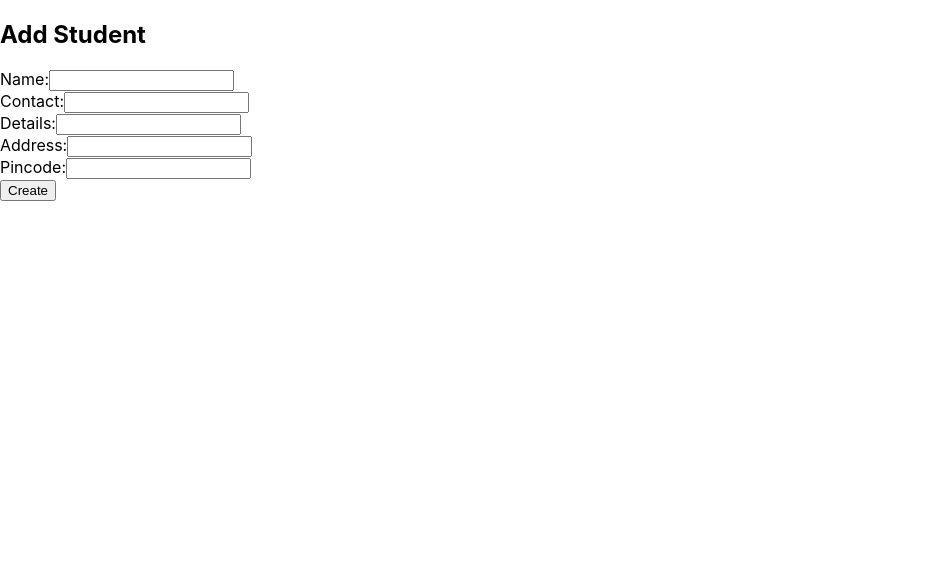
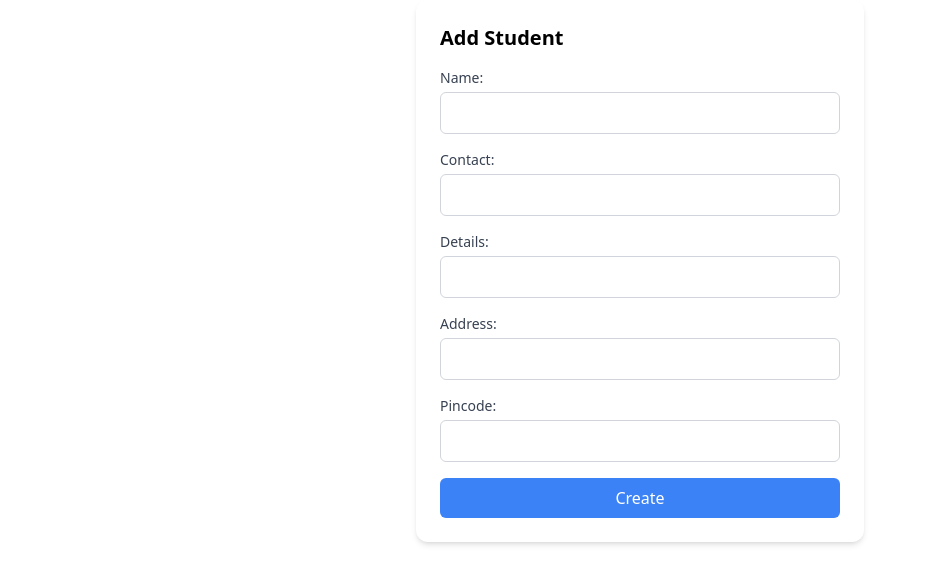
Before and after one commit to Jeet-Codes/student_frontend, a React (Create React App) app: page /students/new in a window 1280 px wide. Shown: the top 584 px of the page, without its empty margins (0-927 px from the left). Built offline with nearby package versions, Linux system fonts and the light colour scheme.

Commit message:
Login 1.0

```diff
--- a/package.json
+++ b/package.json
@@ -37,5 +37,8 @@
       "last 1 firefox version",
       "last 1 safari version"
     ]
+  },
+  "devDependencies": {
+    "tailwindcss": "^3.4.10"
   }
 }
--- a/src/Components/Login.js
+++ b/src/Components/Login.js
@@ -1,15 +1,28 @@
-import React, { useState } from 'react';
-import axios from 'axios';
+import React, { useState, useEffect } from 'react';
+import { createStudent, updateStudent, getStudentById } from '../Services/StudentService';
+import { useParams, useNavigate } from 'react-router-dom';
 
-const Login = () => {
-  const [credentials, setCredentials] = useState({
-    username: '',
-    password: ''
+const StudentForm = () => {
+  const [student, setStudent] = useState({
+    name: '',
+    contact: '',
+    details: '',
+    address: '',
+    pincode: ''
   });
+  const { id } = useParams(); // To determine if we're editing an existing student
+  const navigate = useNavigate(); // Updated hook for navigation
+
+  useEffect(() => {
+    if (id) {
+      // Fetch the existing student if the id is present (update scenario)
+      getStudentById(id).then((response) => setStudent(response.data));
+    }
+  }, [id]);
 
   const handleChange = (e) => {
-    setCredentials({
-      ...credentials,
+    setStudent({
+      ...student,
       [e.target.name]: e.target.value,
     });
   };
@@ -17,43 +30,98 @@ const Login = () => {
   const handleSubmit = async (e) => {
     e.preventDefault();
     try {
-      const response = await axios.post('http://localhost:8181/login', credentials);
-      console.log('Logged in successfully', response.data);
+      if (id) {
+        await updateStudent(id, student); // Update existing student
+      } else {
+        await createStudent(student); // Create new student
+      }
+      navigate('/students'); // Redirect to student list after save
     } catch (error) {
-      console.error('Error logging in', error);
+      console.error('Error saving student', error);
     }
   };
 
   return (
+<div className="p-6 max-w-md mx-auto bg-white rounded-xl shadow-md">
+  <h2 className="text-xl font-bold mb-4">
+    {id ? 'Edit Student' : 'Add Student'}
+  </h2>
+  <form onSubmit={handleSubmit} className="space-y-4">
     <div>
-      <h2>Login</h2>
-      <form onSubmit={handleSubmit}>
-        <label>
-          Username:
+      <label className="block text-sm font-medium text-gray-700 mb-1">
+        Name:
+      </label>
       <input
         type="text"
-            name="username"
-            value={credentials.username}
+        name="name"
+        value={student.name}
         onChange={handleChange}
         required
+        className="w-full border border-gray-300 rounded-md p-2 focus:outline-none focus:ring-2 focus:ring-blue-500"
       />
+    </div>
+    <div>
+      <label className="block text-sm font-medium text-gray-700 mb-1">
+        Contact:
       </label>
-        <br />
-        <label>
-          Password:
       <input
-            type="password"
-            name="password"
-            value={credentials.password}
+        type="text"
+        name="contact"
+        value={student.contact}
         onChange={handleChange}
         required
+        className="w-full border border-gray-300 rounded-md p-2 focus:outline-none focus:ring-2 focus:ring-blue-500"
       />
+    </div>
+    <div>
+      <label className="block text-sm font-medium text-gray-700 mb-1">
+        Details:
       </label>
-        <br />
-        <button type="submit">Login</button>
+      <input
+        type="text"
+        name="details"
+        value={student.details}
+        onChange={handleChange}
+        required
+        className="w-full border border-gray-300 rounded-md p-2 focus:outline-none focus:ring-2 focus:ring-blue-500"
+      />
+    </div>
+    <div>
+      <label className="block text-sm font-medium text-gray-700 mb-1">
+        Address:
+      </label>
+      <input
+        type="text"
+        name="address"
+        value={student.address}
+        onChange={handleChange}
+        required
+        className="w-full border border-gray-300 rounded-md p-2 focus:outline-none focus:ring-2 focus:ring-blue-500"
+      />
+    </div>
+    <div>
+      <label className="block text-sm font-medium text-gray-700 mb-1">
+        Pincode:
+      </label>
+      <input
+        type="text"
+        name="pincode"
+        value={student.pincode}
+        onChange={handleChange}
+        required
+        className="w-full border border-gray-300 rounded-md p-2 focus:outline-none focus:ring-2 focus:ring-blue-500"
+      />
+    </div>
+    <button
+      type="submit"
+      className="w-full bg-blue-500 text-white py-2 px-4 rounded-md hover:bg-blue-600 focus:outline-none focus:ring-2 focus:ring-blue-500 focus:ring-opacity-50"
+    >
+      {id ? 'Update' : 'Create'}
+    </button>
   </form>
 </div>
+
   );
 };
 
-export default Login;
+export default StudentForm;
--- a/src/Components/StudentForm.js
+++ b/src/Components/StudentForm.js
@@ -42,67 +42,85 @@ const StudentForm = () => {
   };
 
   return (
+<div className="p-6 max-w-md mx-auto bg-white rounded-xl shadow-md">
+  <h2 className="text-xl font-bold mb-4">
+    {id ? 'Edit Student' : 'Add Student'}
+  </h2>
+  <form onSubmit={handleSubmit} className="space-y-4">
     <div>
-      <h2>{id ? 'Edit Student' : 'Add Student'}</h2>
-      <form onSubmit={handleSubmit}>
-        <label>
+      <label className="block text-sm font-medium text-gray-700 mb-1">
         Name:
+      </label>
       <input
         type="text"
         name="name"
         value={student.name}
         onChange={handleChange}
         required
+        className="w-full border border-gray-300 rounded-md p-2 focus:outline-none focus:ring-2 focus:ring-blue-500"
       />
+    </div>
+    <div>
+      <label className="block text-sm font-medium text-gray-700 mb-1">
+        Contact:
       </label>
-        <br />
-        <label>
-          Contact:
       <input
         type="text"
         name="contact"
         value={student.contact}
         onChange={handleChange}
         required
+        className="w-full border border-gray-300 rounded-md p-2 focus:outline-none focus:ring-2 focus:ring-blue-500"
       />
+    </div>
+    <div>
+      <label className="block text-sm font-medium text-gray-700 mb-1">
+        Details:
       </label>
-        <br />
-        <label>
-          Details:
       <input
         type="text"
         name="details"
         value={student.details}
         onChange={handleChange}
         required
+        className="w-full border border-gray-300 rounded-md p-2 focus:outline-none focus:ring-2 focus:ring-blue-500"
       />
+    </div>
+    <div>
+      <label className="block text-sm font-medium text-gray-700 mb-1">
+        Address:
       </label>
-        <br />
-        <label>
-          Address:
       <input
         type="text"
         name="address"
         value={student.address}
         onChange={handleChange}
         required
+        className="w-full border border-gray-300 rounded-md p-2 focus:outline-none focus:ring-2 focus:ring-blue-500"
       />
+    </div>
+    <div>
+      <label className="block text-sm font-medium text-gray-700 mb-1">
+        Pincode:
       </label>
-        <br />
-        <label>
-          Pincode:
       <input
         type="text"
         name="pincode"
         value={student.pincode}
         onChange={handleChange}
         required
+        className="w-full border border-gray-300 rounded-md p-2 focus:outline-none focus:ring-2 focus:ring-blue-500"
       />
-        </label>
-        <br />
-        <button type="submit">{id ? 'Update' : 'Create'}</button>
+    </div>
+    <button
+      type="submit"
+      className="w-full bg-blue-500 text-white py-2 px-4 rounded-md hover:bg-blue-600 focus:outline-none focus:ring-2 focus:ring-blue-500 focus:ring-opacity-50"
+    >
+      {id ? 'Update' : 'Create'}
+    </button>
   </form>
 </div>
+
   );
 };
 
--- a/src/Components/StudentList.js
+++ b/src/Components/StudentList.js
@@ -28,39 +28,50 @@ const StudentList = () => {
   };
 
   return (
-    <div>
-      <h2>Student List</h2>
-      <table>
-        <thead>
+    <div className="p-4">
+    <h2 className="text-2xl font-semibold mb-4">Student List</h2>
+    <table className="min-w-full divide-y divide-gray-200 border border-gray-300">
+      <thead className="bg-gray-50">
         <tr>
-            <th>Id</th>
-            <th>Name</th>
-            <th>Contact</th>
-            <th>Details</th>
-            <th>Address</th>
-            <th>Pincode</th>
-            <th>Actions</th>
+          <th className="px-4 py-2 text-left text-sm font-medium text-gray-700">Id</th>
+          <th className="px-4 py-2 text-left text-sm font-medium text-gray-700">Name</th>
+          <th className="px-4 py-2 text-left text-sm font-medium text-gray-700">Contact</th>
+          <th className="px-4 py-2 text-left text-sm font-medium text-gray-700">Details</th>
+          <th className="px-4 py-2 text-left text-sm font-medium text-gray-700">Address</th>
+          <th className="px-4 py-2 text-left text-sm font-medium text-gray-700">Pincode</th>
+          <th className="px-4 py-2 text-left text-sm font-medium text-gray-700">Actions</th>
         </tr>
       </thead>
-        <tbody>
+      <tbody className="bg-white divide-y divide-gray-200">
         {students.map((student) => (
-            <tr key={student.id}>
-                <td>{student.id}</td>
-              <td>{student.name}</td>
-              <td>{student.contact}</td>
-              <td>{student.details}</td>
-              <td>{student.address}</td>
-              <td>{student.pincode}</td>
-              <td>
-                <Link to={`/students/edit/${student.id}`}>Edit</Link>
+          <tr key={student.id} className="hover:bg-gray-100">
+            <td className="px-4 py-2 text-sm text-gray-700">{student.id}</td>
+            <td className="px-4 py-2 text-sm text-gray-700">{student.name}</td>
+            <td className="px-4 py-2 text-sm text-gray-700">{student.contact}</td>
+            <td className="px-4 py-2 text-sm text-gray-700">{student.details}</td>
+            <td className="px-4 py-2 text-sm text-gray-700">{student.address}</td>
+            <td className="px-4 py-2 text-sm text-gray-700">{student.pincode}</td>
+            <td className="px-4 py-2 text-sm text-gray-700">
+              <Link
+                to={`/students/edit/${student.id}`}
+                className="text-blue-600 hover:text-blue-800"
+              >
+                Edit
+              </Link>
               &nbsp;
-                <button onClick={() => handleDelete(student.id)}>Delete</button>
+              <button
+                onClick={() => handleDelete(student.id)}
+                className="text-red-600 hover:text-red-800 ml-2"
+              >
+                Delete
+              </button>
             </td>
           </tr>
         ))}
       </tbody>
     </table>
   </div>
+
   );
 };
 
--- a/src/Services/StudentService.js
+++ b/src/Services/StudentService.js
@@ -6,7 +6,7 @@ export const getStudents = () => axios.get(apiUrl);
 
 export const getStudentById = (id) => axios.get(`${apiUrl}/${id}`);
 
-export const createStudent = (student) => axios.post(apiUrl, student);
+export const createStudent = (student) => axios.post(`${apiUrl}/create`, student);
 
 export const updateStudent = (id, student) => axios.put(`${apiUrl}/${id}`, student);
 
--- a/src/index.css
+++ b/src/index.css
@@ -1,13 +1,4 @@
-body {
-  margin: 0;
-  font-family: -apple-system, BlinkMacSystemFont, 'Segoe UI', 'Roboto', 'Oxygen',
-    'Ubuntu', 'Cantarell', 'Fira Sans', 'Droid Sans', 'Helvetica Neue',
-    sans-serif;
-  -webkit-font-smoothing: antialiased;
-  -moz-osx-font-smoothing: grayscale;
-}
 
-code {
-  font-family: source-code-pro, Menlo, Monaco, Consolas, 'Courier New',
-    monospace;
-}
+@tailwind base;
+@tailwind components;
+@tailwind utilities;
--- /dev/null
+++ b/tailwind.config.js
@@ -0,0 +1,8 @@
+/** @type {import('tailwindcss').Config} */
+module.exports = {
+  content: ["./src/**/*.{js,jsx,ts,tsx}"],
+  theme: {
+    extend: {},
+  },
+  plugins: [],
+}
```
Also changed, not shown: 1 other file (tests, documents, lock files or other folders). Lines whose indentation alone changed are shown as unchanged.
